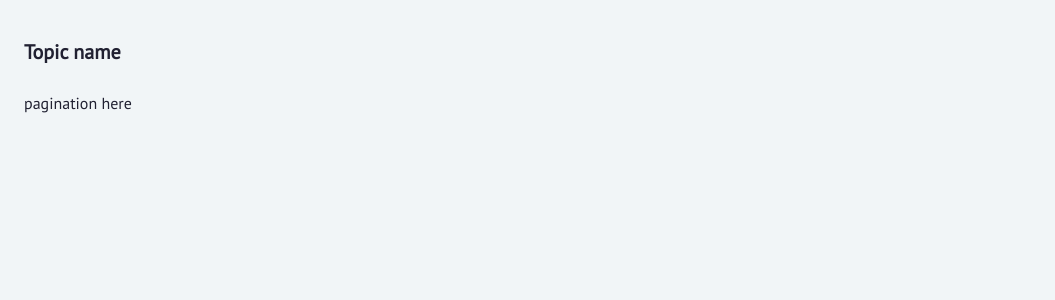
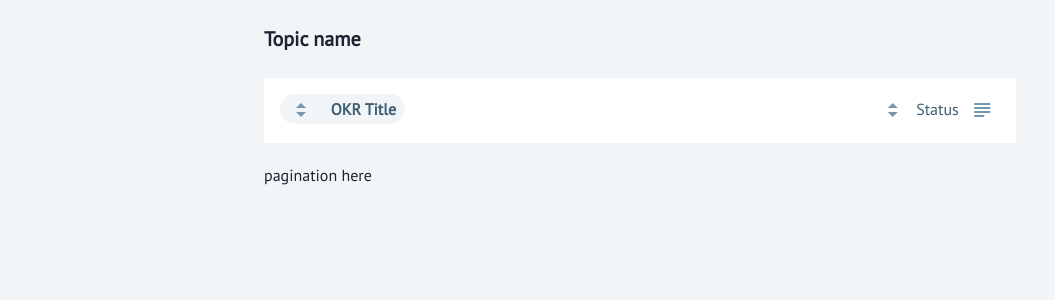
Before and after one commit to RinatValiullov/topic-test-angular, an Angular app: page / in a window 1280 px wide. Shown: the top 300 px of the page, without its empty margins (0-1055 px from the left). Built offline with nearby package versions, Linux system fonts and the light colour scheme.

Commit message:
add 'content-todo-header' component

```diff
--- a/src/app/app.module.ts
+++ b/src/app/app.module.ts
@@ -6,12 +6,14 @@ import { AppComponent } from './app.component';
 import { NoopAnimationsModule } from '@angular/platform-browser/animations';
 import { ContainerTodoComponent } from './container-todo/container-todo.component';
 import { ContentTodoComponent } from './content-todo/content-todo.component';
+import { ContentTodoHeaderComponent } from './content-todo-header/content-todo-header.component';
 
 @NgModule({
   declarations: [
     AppComponent,
     ContainerTodoComponent,
-    ContentTodoComponent
+    ContentTodoComponent,
+    ContentTodoHeaderComponent
   ],
   imports: [
     BrowserModule,
--- a/src/app/container-todo/container-todo.component.css
+++ b/src/app/container-todo/container-todo.component.css
@@ -1,4 +1,11 @@
+.container {
+  margin: auto;
+  max-width: 800px;
+  padding: 1.5rem;
+}
+
 header h1 {
   font-size: 1.25rem;
+  margin: 0;
   margin-bottom: 1.5rem;
 }
--- a/src/app/container-todo/container-todo.component.html
+++ b/src/app/container-todo/container-todo.component.html
@@ -1,3 +1,4 @@
+<section class="container">
   <header>
     <h1>Topic name</h1>
   </header>
@@ -7,3 +8,4 @@
   <footer>
     pagination here
   </footer>
+</section>
--- /dev/null
+++ b/src/app/content-todo-header/content-todo-header.component.css
@@ -0,0 +1,56 @@
+.container {
+  display: flex;
+  justify-content: space-between;
+  height: 65px;
+  margin-bottom: 5px;
+  padding: 1rem;
+}
+
+.container-okr {
+  align-items: center;
+  background-color: rgba(241, 245, 247, 1);
+  border-radius: 100px;
+  cursor: pointer;
+  display: flex;
+  justify-content: space-around;
+  height: 30px;
+  width: 125px;
+}
+
+.container-okr_title {
+  font-size: 1rem;
+  margin: 0;
+}
+
+.container-okr_controls {
+  display: flex;
+  flex-direction: column;
+}
+
+.container-okr_controls span,
+.container-status_controls span {
+  height: 8px;
+}
+
+.container-status {
+  align-items: center;
+  cursor: pointer;
+  display: flex;
+  justify-content: space-around;
+  height: 30px;
+  width: 125px;
+}
+
+.container-status_controls {
+  display: flex;
+  flex-direction: column;
+}
+
+.container-status_icon span {
+  vertical-align: middle;
+}
+
+.container-okr_controls,
+.container-status_controls {
+  height: inherit;
+}
--- /dev/null
+++ b/src/app/content-todo-header/content-todo-header.component.html
@@ -0,0 +1,38 @@
+<section class="container">
+
+  <section class="container-okr">
+    <div class="container-okr_controls">
+      <span class="material-icons" style="color: #7397AB">
+        arrow_drop_up
+      </span>
+      <span class="material-icons" style="color: #7397AB">
+        arrow_drop_down
+      </span>
+      <!-- <svg xmlns="http://www.w3.org/2000/svg" height="24px" viewBox="0 0 24 24" width="24px" fill="#7397AB">
+        <path d="M0 0h24v24H0V0z" fill="none" />
+        <path d="M7 14l5-5 5 5H7z" /></svg>
+      <svg xmlns="http://www.w3.org/2000/svg" height="24px" viewBox="0 0 24 24" width="24px" fill="#7397AB">
+        <path d="M0 0h24v24H0V0z" fill="none" />
+        <path d="M7 10l5 5 5-5H7z" /></svg> -->
+    </div>
+    <h3 class="container-okr_title">OKR Title</h3>
+  </section>
+
+  <section class="container-status">
+    <div class="container-status_controls">
+      <span class="material-icons" style="color: #7397AB">
+        arrow_drop_up
+      </span>
+      <span class="material-icons" style="color: #7397AB">
+        arrow_drop_down
+      </span>
+    </div>
+    <div class="container-status_heading">Status</div>
+    <div class="container-status_icon">
+      <span class=" material-icons" style="color: #7397AB">
+        subject
+      </span>
+    </div>
+  </section>
+
+</section>
--- /dev/null
+++ b/src/app/content-todo-header/content-todo-header.component.ts
@@ -0,0 +1,15 @@
+import { Component, OnInit } from '@angular/core';
+
+@Component({
+  selector: 'app-content-todo-header',
+  templateUrl: './content-todo-header.component.html',
+  styleUrls: ['./content-todo-header.component.css']
+})
+export class ContentTodoHeaderComponent implements OnInit {
+
+  constructor() { }
+
+  ngOnInit(): void {
+  }
+
+}
--- a/src/app/content-todo/content-todo.component.css
+++ b/src/app/content-todo/content-todo.component.css
@@ -1,4 +1,5 @@
 main {
   background-color: rgba(255, 255, 255, 1);
   color: rgba(62, 95, 114, 1);
+  margin-bottom: 1.25rem;
 }
--- a/src/app/content-todo/content-todo.component.html
+++ b/src/app/content-todo/content-todo.component.html
@@ -1,5 +1,5 @@
 <main>
-  <!-- <content-todo-header></content-todo-header>
-  <content-todo-okr></content-todo-okr>
+  <app-content-todo-header></app-content-todo-header>
+  <!--<content-todo-okr></content-todo-okr>
   <content-todo-status></content-todo-status> -->
 </main>
--- a/src/styles.css
+++ b/src/styles.css
@@ -27,5 +27,5 @@ body {
   line-height: 1.5;
   height: inherit;
   margin: 0;
-  padding: 1.5em;
+  /* padding: 1.5em; */
 }
```
Also changed, not shown: 1 other file (tests, documents, lock files or other folders). Lines whose indentation alone changed are shown as unchanged.
